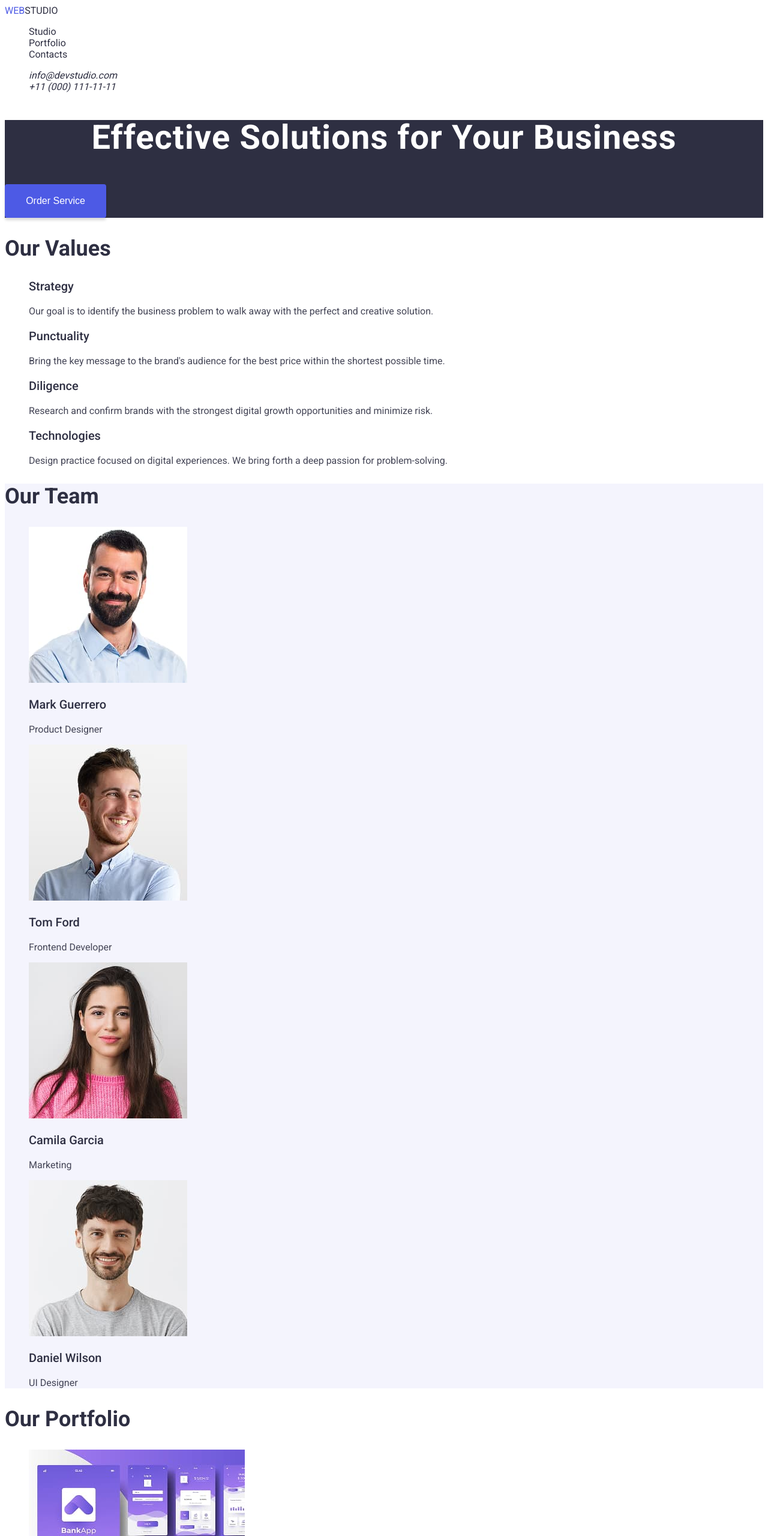
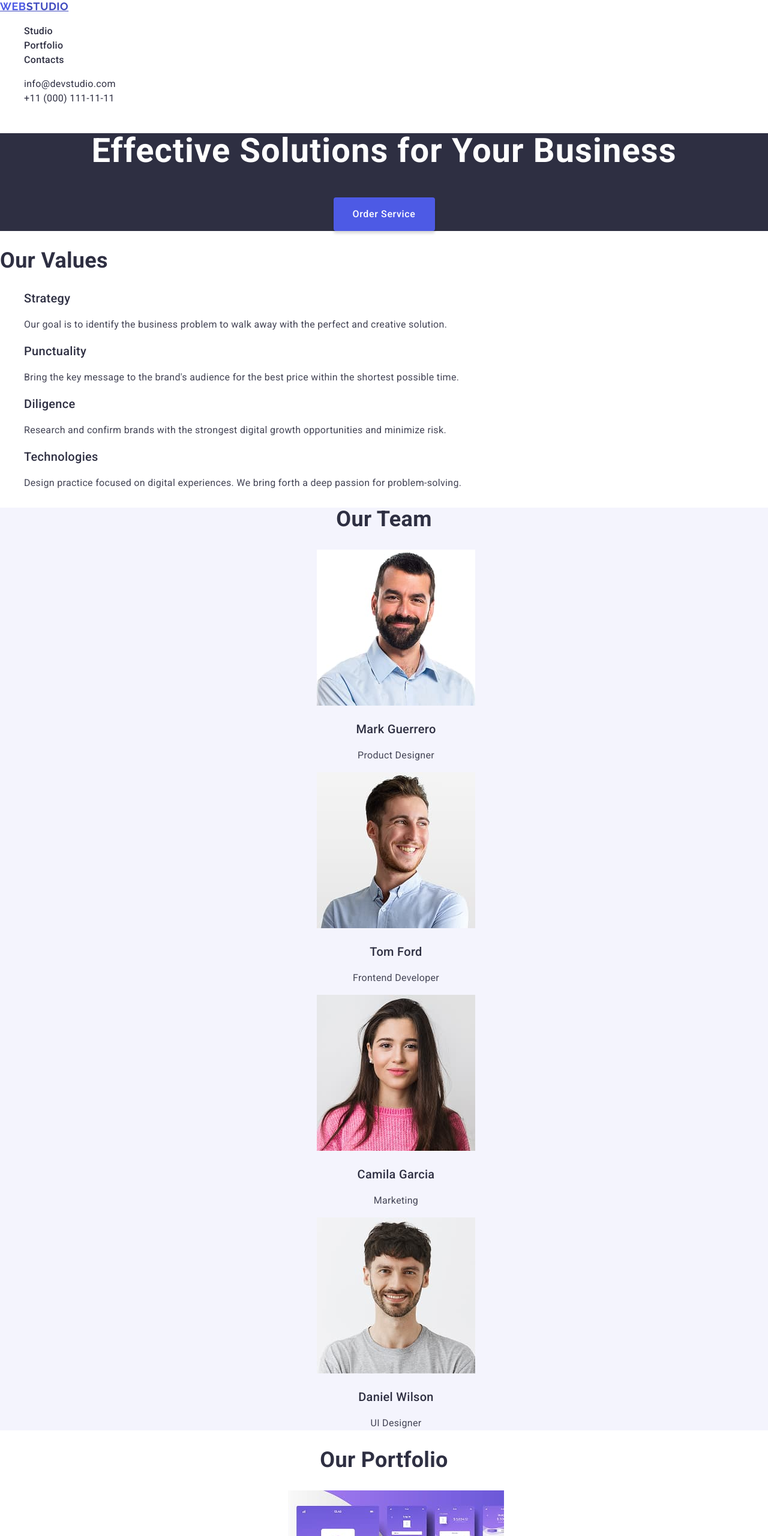
Before and after one commit to groteskzp/goit-markup-hw-02, a plain HTML site: page index.html in a window 1280 px wide. Shown: the top 2560 px of the page at 60% size. Drawn offline with nearby package versions, Linux system fonts and the light colour scheme.

Commit message:
HTML structure and enhance CSS styles for improved layout and readability

```diff
--- a/css/styles.css
+++ b/css/styles.css
@@ -1,22 +1,33 @@
 
 body{
-    font-family: Roboto;
+    font-family: "Roboto", sans-serif;
+    font-weight: 400;
+    font-size: 16px;
+    line-height: 1.5;
+    letter-spacing: 0.02em;
     color: #434455;
     background-color: #ffffff;
 }
-span {
-    color: #4D5AE5;
+.logo{
+    font-family: "Raleway", sans-serif;
+    font-weight: 700;
+    font-size: 18px;
+    line-height: 1.17;
+    letter-spacing: 0.03em;
+    color: #2e2f42;
     text-transform: uppercase;
 }
-footer>a,
-header>a {
-    text-transform: uppercase;
+.logo span {
+    color: #4D5AE5;
+}
+footer .logo{
+    color: #F4F4FD;
 }
 a {
     color: #2e2f42;
     text-decoration: none;
 }
-a:hover{
+a:hover {
     color: #404BBF;
     text-decoration: underline;
 }
@@ -27,10 +38,23 @@ a:focus {
 footer a {
     color: #F4F4FD;
 }
+.nav{
+    font-weight: 500;
+    font-size: 16px;
+    line-height: 1.5;
+    letter-spacing: 0.02em;
+    color: #2e2f42;
+}
 address {
     color: #434455;
+    font-style: normal;
 }
-button {
+.hero {
+    background-color: #2e2f42;
+    color: #F4F4FD;
+    text-align: center;
+}
+.hero_button {
     background-color: #4D5AE5;
     color: #F4F4FD;
     border-radius: 4px;
@@ -41,17 +65,24 @@ button {
     cursor: pointer;
     font-weight: 500;
     font-size: 16px;
-    line-height: 24px;
-    letter-spacing: 4%;
+    line-height: 1.5;
+    letter-spacing: 0.04em;
     color: #fff;
 }
 button:hover {
     background-color: #404BBF;
 }
+.team {
+    background-color: #f4f4fd;
+    text-align: center;
+}
+.portfolio {
+    text-align: center;
+}
 h1{
     font-weight: 700;
     font-size: 56px;
-    line-height: 107%;
+    line-height: 1.07;
     letter-spacing: 0.02em;
     text-align: center;
     color: #ffffff;
@@ -59,22 +90,24 @@ h1{
 h2 {
     font-weight: 700;
     font-size: 36px;
+    line-height: 1.11;
     color: #2e2f42;
 }
 h3 {
     font-weight: 500;
     font-size: 20px;
+    line-height: 1.20;
     color: #2e2f42;
+}
+p{
+    font-weight: 400;
+    font-size: 16px;
+    line-height: 1.50;
+    letter-spacing: 0.02em;
+    font-style: normal;
 }
 ul {
     list-style: none;
-}
-#hero {
-     background-color: #2e2f42;
-     color: #F4F4FD;
-}
-#team {
-    background-color: #f4f4fd;
 }
 footer {
     background-color: #2e2f42;
--- a/index.html
+++ b/index.html
@@ -1,30 +1,37 @@
 <!DOCTYPE html>
 <html lang="en">
-
   <head>
     <meta charset="UTF-8" />
-    <meta name="viewport" content="width=device-width, initial-scale=1.0">
-    <meta name="description" content="Webstudio with good Strategy and Team">
-    <link rel="preconnect" href="https://fonts.googleapis.com">
-    <link rel="preconnect" href="https://fonts.gstatic.com" crossorigin>
-    <link href="https://fonts.googleapis.com/css2?family=Roboto:wght@100..900&display=swap" rel="stylesheet">
-    <link rel="stylesheet" href="./css/styles.css">
+    <meta name="viewport" content="width=device-width, initial-scale=1.0" />
+    <meta name="description" content="Webstudio with good Strategy and Team" />
+    <link rel="preconnect" href="https://fonts.googleapis.com" />
+    <link rel="preconnect" href="https://fonts.gstatic.com" crossorigin />
+    <link
+      href="https://fonts.googleapis.com/css2?family=Raleway:ital,wght@0,100..900;1,100..900&family=Roboto:ital,wght@0,100..900;1,100..900&display=swap"
+      rel="stylesheet"
+    />
+    <link
+      rel="stylesheet"
+      href="https://cdnjs.cloudflare.com/ajax/libs/modern-normalize/3.0.1/modern-normalize.min.css"
+      integrity="sha512-q6WgHqiHlKyOqslT/lgBgodhd03Wp4BEqKeW6nNtlOY4quzyG3VoQKFrieaCeSnuVseNKRGpGeDU3qPmabCANg=="
+      crossorigin="anonymous"
+      referrerpolicy="no-referrer"
+    />
+    <link rel="stylesheet" href="./css/styles.css" />
     <title>Webstudio - Effective Solutions for Your Business</title>
-
-
   </head>
 
   <body>
     <header>
-        <a href="./index.html"><span>Web</span>Studio</a>
-        <nav>
+      <a class="logo" href="./index.html"><span>Web</span>studio</a>
+      <nav class="nav">
         <ul>
           <li><a href="#team">Studio</a></li>
-                <li><a href="#Portfolio">Portfolio</a></li>
+          <li><a href="#portfolio">Portfolio</a></li>
           <li><a href="#">Contacts</a></li>
         </ul>
       </nav>
-        <address>
+      <address class="contacts">
         <ul>
           <li><a href="mailto:info@devstudio.com">info@devstudio.com</a></li>
           <li><a href="tel:+110001111111">+11 (000) 111-11-11</a></li>
@@ -32,100 +39,148 @@
       </address>
     </header>
     <main>
-        <section id="hero">
-            <h1>
-                Effective Solutions for Your Business
-            </h1>
-            <button type="button">Order Service</button>
+      <section id="hero" class="hero">
+        <h1>Effective Solutions for Your Business</h1>
+        <button class="hero_button" type="button">Order Service</button>
       </section>
-        <section id="Values">
+      <section id="values" class="values">
         <h2>Our Values</h2>
         <ul>
           <li>
             <h3>Strategy</h3>
             <p>
-                        Our goal is to identify the business problem to walk away
-                        with the perfect and creative solution.
+              Our goal is to identify the business problem to walk away with the
+              perfect and creative solution.
             </p>
           </li>
           <li>
             <h3>Punctuality</h3>
             <p>
-                        Bring the key message to the brand's audience for the best
-                        price within the shortest possible time.
+              Bring the key message to the brand's audience for the best price
+              within the shortest possible time.
             </p>
           </li>
           <li>
             <h3>Diligence</h3>
             <p>
-                        Research and confirm brands with the strongest digital
-                        growth opportunities and minimize risk.
+              Research and confirm brands with the strongest digital growth
+              opportunities and minimize risk.
             </p>
           </li>
           <li>
             <h3>Technologies</h3>
             <p>
-                        Design practice focused on digital experiences. We bring
-                        forth a deep passion for problem-solving.
+              Design practice focused on digital experiences. We bring forth a
+              deep passion for problem-solving.
             </p>
           </li>
         </ul>
       </section>
-        <section id="team">
+      <section id="team" class="team">
         <h2>Our Team</h2>
         <ul>
           <li>
-                    <img src="./images/img1.jpg" width="264" height="260" alt="Product Designer Photo">
+            <img
+              src="./images/img1.jpg"
+              width="264"
+              height="260"
+              alt="Product Designer Photo"
+            />
             <h3>Mark Guerrero</h3>
             <p>Product Designer</p>
           </li>
           <li>
-                    <img src="./images/img2.jpg" width="264" height="260" alt="Frontend Developer Photo">
+            <img
+              src="./images/img2.jpg"
+              width="264"
+              height="260"
+              alt="Frontend Developer Photo"
+            />
             <h3>Tom Ford</h3>
             <p>Frontend Developer</p>
           </li>
           <li>
-                    <img src="./images/img3.jpg" width="264" height="260" alt="Marketing Specialist Photo">
+            <img
+              src="./images/img3.jpg"
+              width="264"
+              height="260"
+              alt="Marketing Specialist Photo"
+            />
             <h3>Camila Garcia</h3>
             <p>Marketing</p>
           </li>
           <li>
-                    <img src="./images/img4.jpg" width="264" height="260" alt="UI Designer Photo">
+            <img
+              src="./images/img4.jpg"
+              width="264"
+              height="260"
+              alt="UI Designer Photo"
+            />
             <h3>Daniel Wilson</h3>
             <p>UI Designer</p>
           </li>
         </ul>
       </section>
-        <section id="Portfolio">
+      <section id="portfolio" class="portfolio">
         <h2>Our Portfolio</h2>
         <ul>
           <li>
-                    <img src="./images/port1.jpg" width="360" height="300" alt="Banking App Screenshot">
+            <img
+              src="./images/port1.jpg"
+              width="360"
+              height="300"
+              alt="Banking App Screenshot"
+            />
             <h3>Banking App</h3>
             <p>App</p>
           </li>
           <li>
-                    <img src="./images/port2.jpg" width="360" height="300" alt="Cashless Payment Screenshot">
+            <img
+              src="./images/port2.jpg"
+              width="360"
+              height="300"
+              alt="Cashless Payment Screenshot"
+            />
             <h3>Cashless Payment</h3>
             <p>Marketing</p>
           </li>
           <li>
-                    <img src="./images/port3.jpg" width="360" height="300" alt="Meditation App Screenshot">
+            <img
+              src="./images/port3.jpg"
+              width="360"
+              height="300"
+              alt="Meditation App Screenshot"
+            />
             <h3>Meditation App</h3>
             <p>App</p>
           </li>
           <li>
-                    <img src="./images/port4.jpg" width="360" height="300" alt="Taxi Service Screenshot">
+            <img
+              src="./images/port4.jpg"
+              width="360"
+              height="300"
+              alt="Taxi Service Screenshot"
+            />
             <h3>Taxi Service</h3>
             <p>Marketing</p>
           </li>
           <li>
-                    <img src="./images/port5.jpg" width="360" height="300" alt="Screen Illustrations Screenshot">
+            <img
+              src="./images/port5.jpg"
+              width="360"
+              height="300"
+              alt="Screen Illustrations Screenshot"
+            />
             <h3>Screen Illustrations</h3>
             <p>Design</p>
           </li>
           <li>
-                    <img src="./images/port6.jpg" width="360" height="300" alt="Online Courses Screenshot">
+            <img
+              src="./images/port6.jpg"
+              width="360"
+              height="300"
+              alt="Online Courses Screenshot"
+            />
             <h3>Online Courses</h3>
             <p>Marketing</p>
           </li>
@@ -133,13 +188,11 @@
       </section>
     </main>
     <footer>
-        <a href="./index.html"><span>Web</span>studio</a>
+      <a class="logo" href="./index.html"><span>Web</span>studio</a>
       <p>
-            Increase the flow of customers and
-            sales for your business with digital
+        Increase the flow of customers and sales for your business with digital
         marketing & growth solutions.
       </p>
     </footer>
   </body>
-
 </html>
```
Lines whose indentation alone changed are shown as unchanged.
